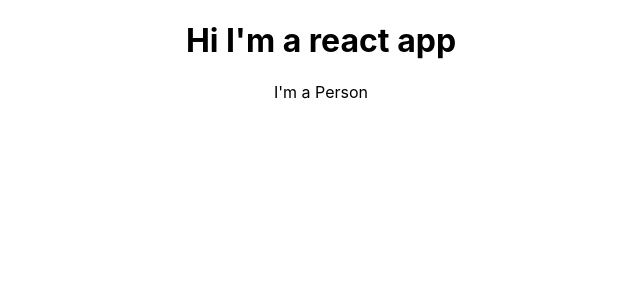
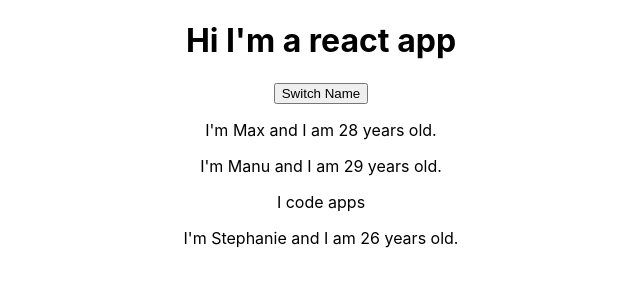
Before and after one commit to thegentlemanphysicist/React-Redux-Udemy-Course, a React (Create React App) app in the folder complete-react-guide/: page / in a window 1280 px wide. Shown: the top 300 px of the page, without its empty margins (319-959 px from the left). Built offline with nearby package versions, Linux system fonts and the light colour scheme.

Commit message:
Section3 Lecture 41 Complete.  Listening to onclick events and passing props to components

```diff
--- a/complete-react-guide/src/App.js
+++ b/complete-react-guide/src/App.js
@@ -2,11 +2,26 @@
 import './App.css';
 import Person from './Person/Person'
 class App extends Component {
+  state = {
+    persons: [
+      {name: 'Max', age: 28},
+      {name: 'Manu', age: 29},
+      {name: 'Stephanie', age: 26}
+    ]
+  }
+
+  switchNameHandler = () =>{
+    console.log('was clicked');
+  }
+
   render() {
     return (
       <div className="App">
         <h1>Hi I'm a react app</h1>
-        <Person />
+        <button onClick={this.switchNameHandler}>Switch Name</button>
+        <Person name={this.state.persons[0].name} age={this.state.persons[0].age} />
+        <Person name={this.state.persons[1].name} age={this.state.persons[1].age}> I code apps</Person>
+        <Person name={this.state.persons[2].name} age={this.state.persons[2].age} />
       </div>
     );
     // return React.createElement('div',{className: 'App'}, React.createElement('h1', null,'I am a react app'));
--- a/complete-react-guide/src/Person/Person.js
+++ b/complete-react-guide/src/Person/Person.js
@@ -1,7 +1,13 @@
 import React from 'react';
 
-const person = () => {
-  return <p>I'm a Person</p>
+const person = (props) => {
+  return (
+    <div>
+      <p>I'm {props.name} and I am {props.age} years old. </p>
+      <p>{props.children} </p>
+    </div>
+  );
+
 };
 
 export default person;
```
